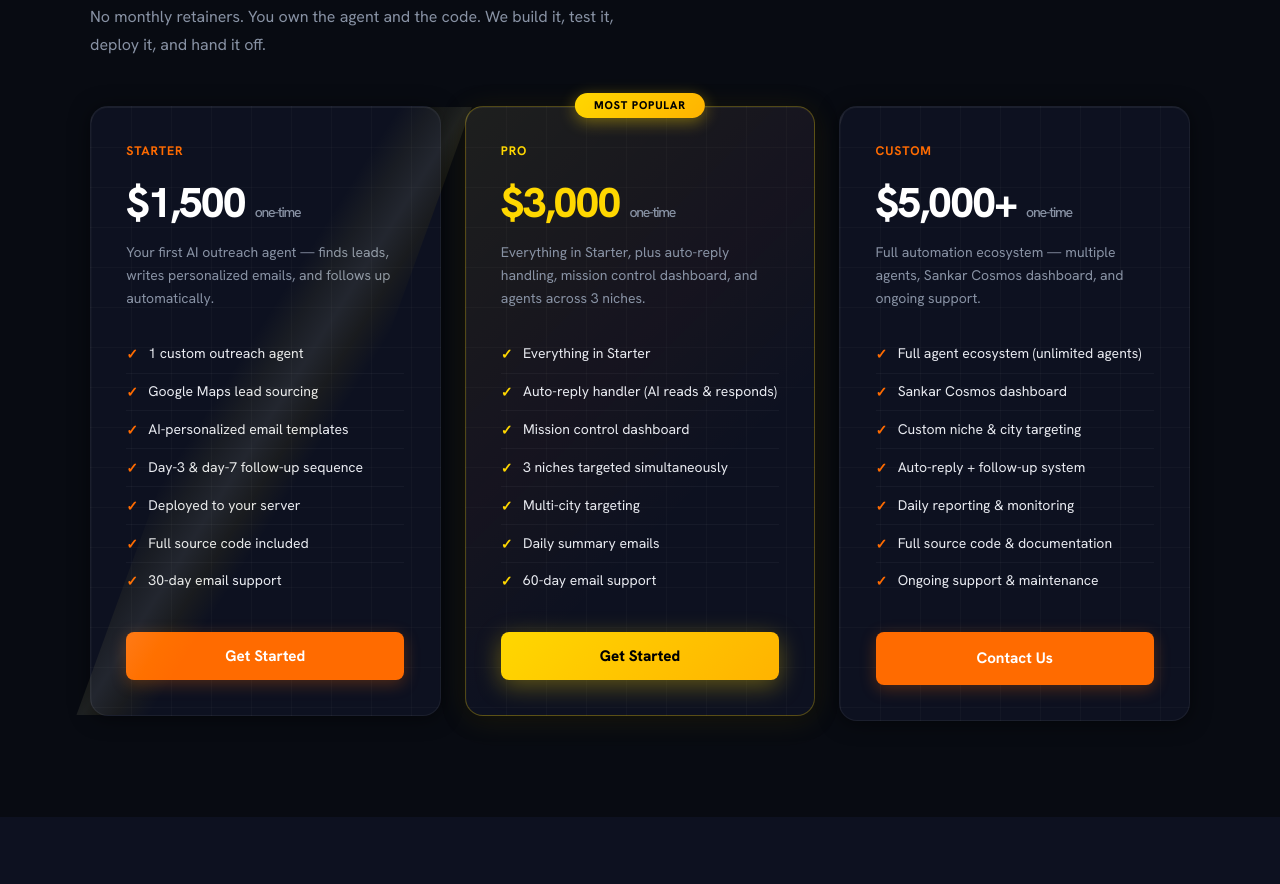
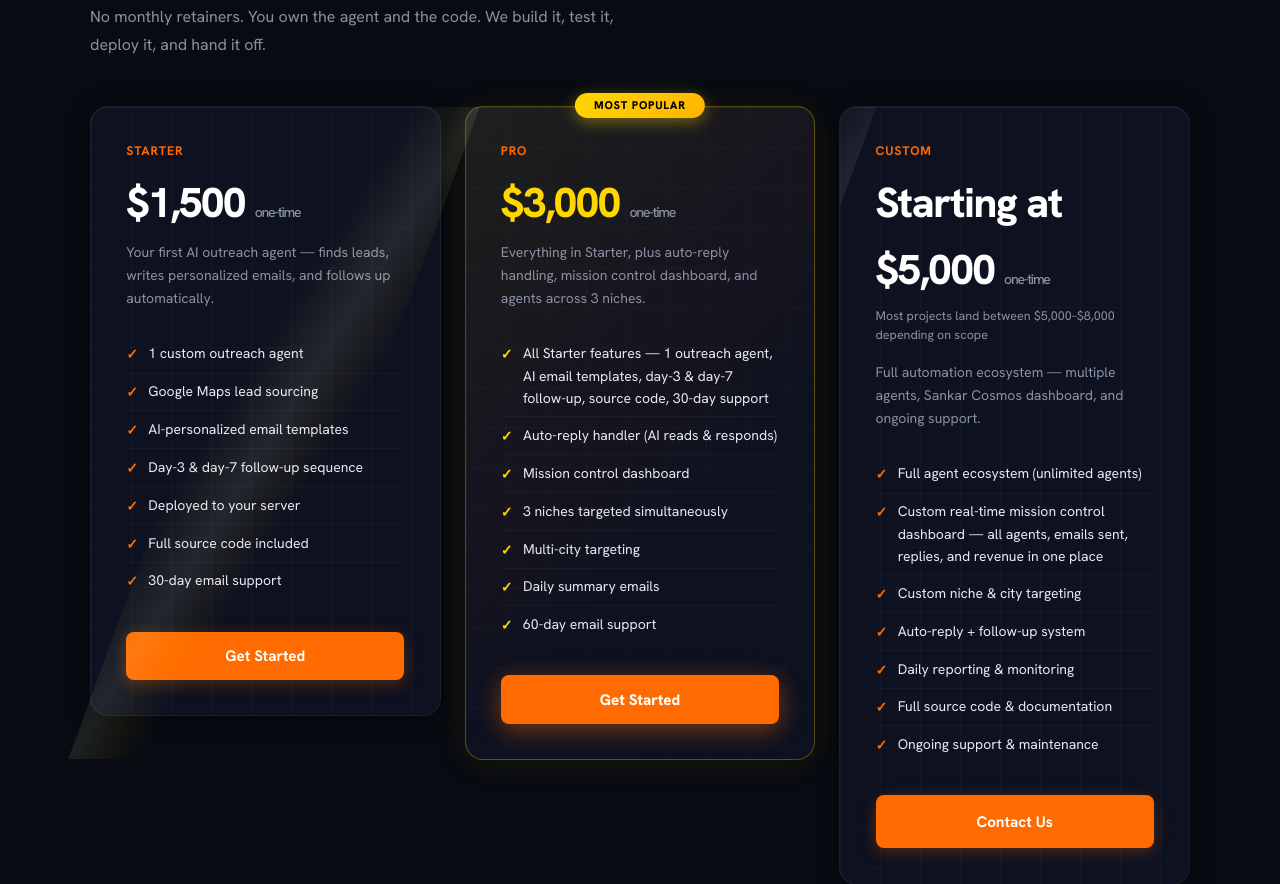
Before and after one commit to Jcapalot18/autoflow-agency, a website: page index.html in a window 1280 px wide. Shown: the part 2673-3557 px from the top of the page. Drawn offline with Linux system fonts and the light colour scheme.

Commit message:
fix(pricing): 5 copy and styling fixes across all three tiers
- Pro button: orange (#FF6B00) instead of gold — stronger visual command
- Pro tier name: orange to match Starter and Custom (consistent)
- Pro bullet: expand 'Everything in Starter' to explicit feature list
- Custom: replace 'Sankar Cosmos dashboard' with plain-language description
- Custom price: '$5,000+' → 'Starting at $5,000' with scope range note below

Co-Authored-By: Claude Sonnet 4.6 <noreply@anthropic.com>

```diff
--- a/index.html
+++ b/index.html
@@ -327,16 +327,15 @@
       background: linear-gradient(105deg, transparent 30%, rgba(255,240,100,0.05) 40%,
         rgba(255,255,200,0.09) 50%, rgba(255,215,0,0.05) 60%, transparent 70%);
     }
-    .pkg.featured .pkg-name { color: var(--gold); }
+    .pkg.featured .pkg-name { color: var(--accent); }
     .pkg.featured .pkg-price { color: var(--gold); }
     .pkg.featured .chk { color: var(--gold); }
     .pkg.featured .pkg-cta {
-      background: linear-gradient(135deg, var(--gold) 0%, #ffb300 100%);
-      color: #000; font-weight: 800; border: none;
-      box-shadow: 0 6px 24px rgba(255,215,0,0.35);
+      background: var(--accent); color: #fff; font-weight: 800; border: none;
+      box-shadow: 0 6px 24px rgba(255,107,0,0.45);
       transition: transform var(--t2) var(--spring), box-shadow var(--t2) ease;
     }
-    .pkg.featured .pkg-cta:hover { transform: translateY(-2px) scale(1.03); box-shadow: var(--shadow-gold); opacity: 1; }
+    .pkg.featured .pkg-cta:hover { transform: translateY(-2px) scale(1.03); box-shadow: var(--shadow-orange); color: #fff; opacity: 1; }
 
     /* Gold corner accents for featured */
     .pkg-corners {
@@ -398,6 +397,7 @@
       font-variant-numeric: tabular-nums; letter-spacing: -0.03em; position: relative; z-index: 2;
     }
     .pkg-price span { font-size: 0.88rem; font-weight: 500; color: var(--muted); }
+    .pkg-range { font-size: 0.78rem; color: var(--muted); margin-bottom: 1rem; line-height: 1.5; position: relative; z-index: 2; }
     .pkg-desc { font-size: 0.875rem; color: var(--muted); margin-bottom: 1.6rem; line-height: 1.65; position: relative; z-index: 2; }
     .pkg-features { list-style: none; margin-bottom: 2rem; position: relative; z-index: 2; }
     .pkg-features li {
@@ -887,7 +887,7 @@
         <div class="pkg-price">$3,000 <span>one-time</span></div>
         <div class="pkg-desc">Everything in Starter, plus auto-reply handling, mission control dashboard, and agents across 3 niches.</div>
         <ul class="pkg-features">
-          <li><span class="chk">✓</span> Everything in Starter</li>
+          <li><span class="chk">✓</span> All Starter features — 1 outreach agent, AI email templates, day-3 &amp; day-7 follow-up, source code, 30-day support</li>
           <li><span class="chk">✓</span> Auto-reply handler (AI reads &amp; responds)</li>
           <li><span class="chk">✓</span> Mission control dashboard</li>
           <li><span class="chk">✓</span> 3 niches targeted simultaneously</li>
@@ -900,11 +900,12 @@
 
       <div class="pkg reveal">
         <div class="pkg-name">Custom</div>
-        <div class="pkg-price">$5,000+ <span>one-time</span></div>
+        <div class="pkg-price">Starting at $5,000 <span>one-time</span></div>
+        <div class="pkg-range">Most projects land between $5,000–$8,000 depending on scope</div>
         <div class="pkg-desc">Full automation ecosystem — multiple agents, Sankar Cosmos dashboard, and ongoing support.</div>
         <ul class="pkg-features">
           <li><span class="chk">✓</span> Full agent ecosystem (unlimited agents)</li>
-          <li><span class="chk">✓</span> Sankar Cosmos dashboard</li>
+          <li><span class="chk">✓</span> Custom real-time mission control dashboard — all agents, emails sent, replies, and revenue in one place</li>
           <li><span class="chk">✓</span> Custom niche &amp; city targeting</li>
           <li><span class="chk">✓</span> Auto-reply + follow-up system</li>
           <li><span class="chk">✓</span> Daily reporting &amp; monitoring</li>
```
